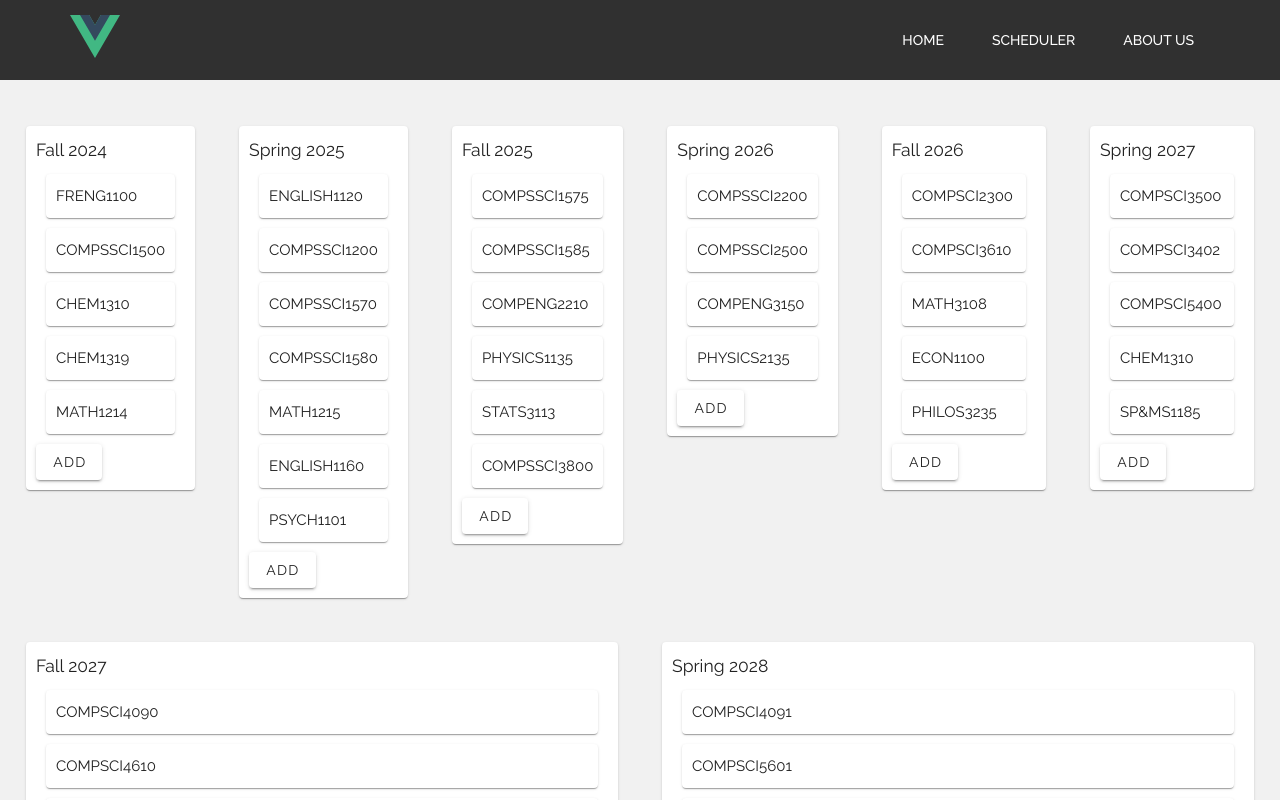
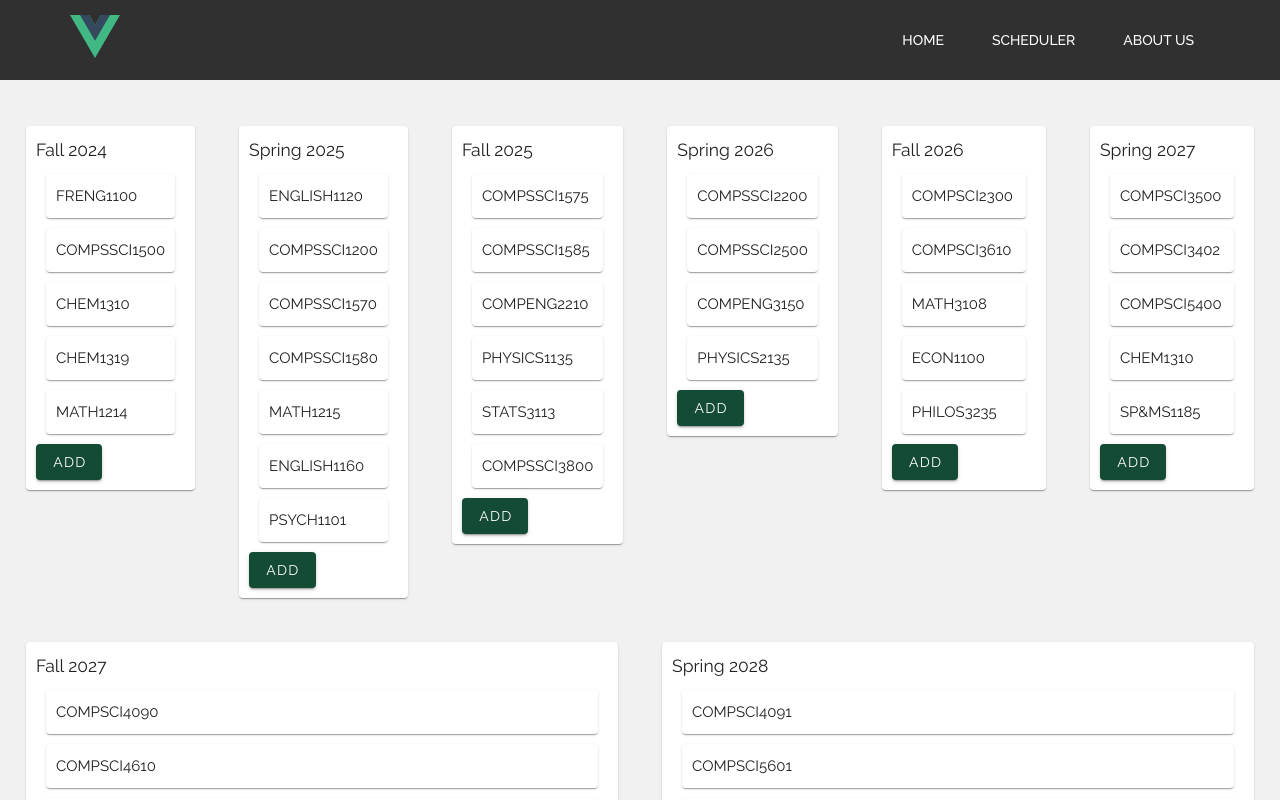
Before and after one commit to capstone-2-schedule-planner/frontend, a Vue app in the folder schedule-planner/: page /Scheduler in a window 1280 px wide. Shown: the top 800 px of the page. Built offline with nearby package versions, Linux system fonts and the light colour scheme.

Commit message:
Search modal with dummy data working

```diff
--- a/schedule-planner/src/main.ts
+++ b/schedule-planner/src/main.ts
@@ -7,13 +7,35 @@ import router from './router'
 // Vuetify
 import '@mdi/font/css/materialdesignicons.css'
 import 'vuetify/styles'
-import { createVuetify } from 'vuetify'
+import { createVuetify, type ThemeDefinition } from 'vuetify'
 import * as components from 'vuetify/components'
 import * as directives from 'vuetify/directives'
 
+const myCustomTheme: ThemeDefinition = {
+  dark: false,
+  colors: {
+    //background: '#FFFFFF',
+    //surface: '#FFFFFF',
+    primary: '#144b34',
+    'primary-darken-1': '#144b34',
+    secondary: '#b9c8c2',
+    'secondary-darken-1': '#55766c',
+    error: '#B00020',
+    info: '#2196F3',
+    success: '#4CAF50',
+    warning: '#FB8C00',
+  },
+}
+
 const vuetify = createVuetify({
   components,
-  directives
+  directives,
+  theme: {
+    defaultTheme: 'myCustomTheme',
+    themes: {
+      myCustomTheme,
+    }
+  }
 })
 
 createApp(App).use(router).use(vuetify).mount('#app')
--- a/schedule-planner/src/views/Scheduler.vue
+++ b/schedule-planner/src/views/Scheduler.vue
@@ -13,9 +13,46 @@
             </template>
 
             <template #footer>
-              <div>
-                <v-btn @click="add(n-1)">Add</v-btn>
-              </div>
+              <v-dialog
+                v-model="dialogActive"
+                transition="dialog-bottom-transition"
+                width="60%"
+              >
+                <template v-slot:activator="{ props }">
+                  <v-btn
+                    color="primary"
+                    v-bind="props"
+                    @click="this.semesterIndex=n-1"
+                  >Add</v-btn>
+                </template>
+                <template v-slot:default="{ dialogActive }">
+                  <v-card>
+                    <v-toolbar
+                      color="primary"
+                      title="Add a Course"
+                    ></v-toolbar>
+                    <v-responsive width="350px">
+                      <v-card-text>
+                        <v-autocomplete
+                          v-model="searchContent"
+                          placeholder="Search for a Course"
+                          :items="['garbage', 'hell', 'terrible', 'awful']"
+                          auto-select-first
+                          rounded
+                          density="comfortable"
+                          variant="solo"
+                        />
+                      </v-card-text>
+                    </v-responsive>
+                    <v-card-actions class="justify-end">
+                      <v-btn
+                        color="primary"
+                        @click="handleAdd"
+                      >Add Course</v-btn>
+                    </v-card-actions>
+                  </v-card>
+                </template>
+              </v-dialog>
             </template>
           </draggable>
         </v-card>
@@ -34,10 +71,6 @@ export default {
     draggable
   },
   methods: {
-    add(index) {
-      this.csCourses[index].push({ id: id, name: 'Default', list: index });
-      id++;
-    },
     semesterTitle(index) {
       let title = '';
       if (index % 2 == 0) {
@@ -47,69 +80,78 @@ export default {
       }
       title = title + (2024 + Math.floor(index / 2));
       return title;
+    },
+    handleAdd() {
+      this.csCourses[this.semesterIndex].push({ id: id, name: this.searchContent});
+      id++;
+      this.searchContent= null;
+      this.dialogActive = false;
     }
   },
   data() {
     return {
       csCourses: [
         [
-          { id: 0, name: 'FRENG1100', list: 1 },
-          { id: 1, name: 'COMPSSCI1500', list: 1 },
-          { id: 2, name: 'CHEM1310', list: 1 },
-          { id: 3, name: 'CHEM1319', list: 1 },
-          { id: 4, name: 'MATH1214', list: 1 }
+          { id: 0, name: 'FRENG1100'},
+          { id: 1, name: 'COMPSSCI1500'},
+          { id: 2, name: 'CHEM1310'},
+          { id: 3, name: 'CHEM1319'},
+          { id: 4, name: 'MATH1214'}
         ],
         [
-          { id: 5, name: 'ENGLISH1120', list: 1 },
-          { id: 6, name: 'COMPSSCI1200', list: 2 },
-          { id: 7, name: 'COMPSSCI1570', list: 2 },
-          { id: 8, name: 'COMPSSCI1580', list: 2 },
-          { id: 9, name: 'MATH1215', list: 2 },
-          { id: 10, name: 'ENGLISH1160', list: 2 },
-          { id: 11, name: 'PSYCH1101', list: 2 }
+          { id: 5, name: 'ENGLISH1120'},
+          { id: 6, name: 'COMPSSCI1200'},
+          { id: 7, name: 'COMPSSCI1570'},
+          { id: 8, name: 'COMPSSCI1580'},
+          { id: 9, name: 'MATH1215'},
+          { id: 10, name: 'ENGLISH1160'},
+          { id: 11, name: 'PSYCH1101'}
         ],
         [
-          { id: 12, name: 'COMPSSCI1575', list: 3 },
-          { id: 13, name: 'COMPSSCI1585', list: 3 },
-          { id: 14, name: 'COMPENG2210', list: 3 },
-          { id: 15, name: 'PHYSICS1135', list: 3 },
-          { id: 16, name: 'STATS3113', list: 3 },
-          { id: 17, name: 'COMPSSCI3800', list: 3 }
+          { id: 12, name: 'COMPSSCI1575'},
+          { id: 13, name: 'COMPSSCI1585'},
+          { id: 14, name: 'COMPENG2210'},
+          { id: 15, name: 'PHYSICS1135'},
+          { id: 16, name: 'STATS3113'},
+          { id: 17, name: 'COMPSSCI3800'}
         ],
         [
-          { id: 18, name: 'COMPSSCI2200', list: 4 },
-          { id: 19, name: 'COMPSSCI2500', list: 4 },
-          { id: 20, name: 'COMPENG3150', list: 4 },
-          { id: 21, name: 'PHYSICS2135', list: 4 }
+          { id: 18, name: 'COMPSSCI2200'},
+          { id: 19, name: 'COMPSSCI2500'},
+          { id: 20, name: 'COMPENG3150'},
+          { id: 21, name: 'PHYSICS2135'}
         ],
         [
-          { id: 22, name: 'COMPSCI2300', list: 5 },
-          { id: 23, name: 'COMPSCI3610', list: 5 },
-          { id: 24, name: 'MATH3108', list: 5 },
-          { id: 25, name: 'ECON1100', list: 5 },
-          { id: 26, name: 'PHILOS3235', list: 5 }
+          { id: 22, name: 'COMPSCI2300'},
+          { id: 23, name: 'COMPSCI3610'},
+          { id: 24, name: 'MATH3108'},
+          { id: 25, name: 'ECON1100'},
+          { id: 26, name: 'PHILOS3235'}
         ],
         [
-          { id: 27, name: 'COMPSCI3500', list: 6 },
-          { id: 28, name: 'COMPSCI3402', list: 6 },
-          { id: 29, name: 'COMPSCI5400', list: 6 },
-          { id: 30, name: 'CHEM1310', list: 6 },
-          { id: 31, name: 'SP&MS1185', list: 6 }
+          { id: 27, name: 'COMPSCI3500'},
+          { id: 28, name: 'COMPSCI3402'},
+          { id: 29, name: 'COMPSCI5400'},
+          { id: 30, name: 'CHEM1310'},
+          { id: 31, name: 'SP&MS1185'}
         ],
         [
-          { id: 32, name: 'COMPSCI4090', list: 7 },
-          { id: 33, name: 'COMPSCI4610', list: 7 },
-          { id: 34, name: 'COMPSCI5300', list: 7 },
-          { id: 35, name: 'MECHENG1720', list: 7 }
+          { id: 32, name: 'COMPSCI4090'},
+          { id: 33, name: 'COMPSCI4610'},
+          { id: 34, name: 'COMPSCI5300'},
+          { id: 35, name: 'MECHENG1720'}
         ],
         [
-          { id: 36, name: 'COMPSCI4091', list: 8 },
-          { id: 37, name: 'COMPSCI5601', list: 8 },
-          { id: 38, name: 'POLSCI1200', list: 8 },
-          { id: 39, name: 'HISTORY1300', list: 8 },
-          { id: 40, name: 'PHILOS1175', list: 8 }
+          { id: 36, name: 'COMPSCI4091'},
+          { id: 37, name: 'COMPSCI5601'},
+          { id: 38, name: 'POLSCI1200'},
+          { id: 39, name: 'HISTORY1300'},
+          { id: 40, name: 'PHILOS1175'}
         ]
-      ]
+      ],
+      dialogActive: false,
+      semesterIndex: 0,
+      searchContent: null,
     }
   }
 }
```
Also changed, not shown: 1 other file (tests, documents, lock files or other folders).
